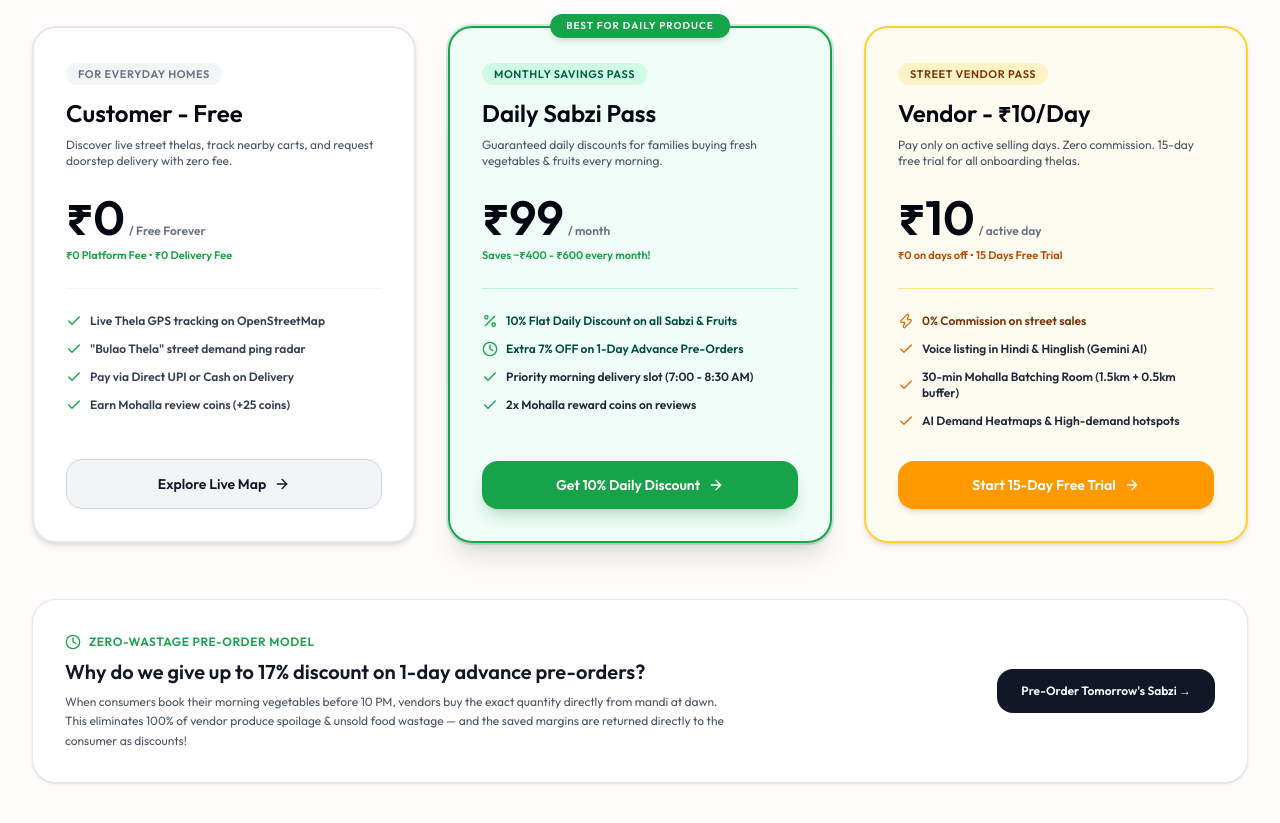
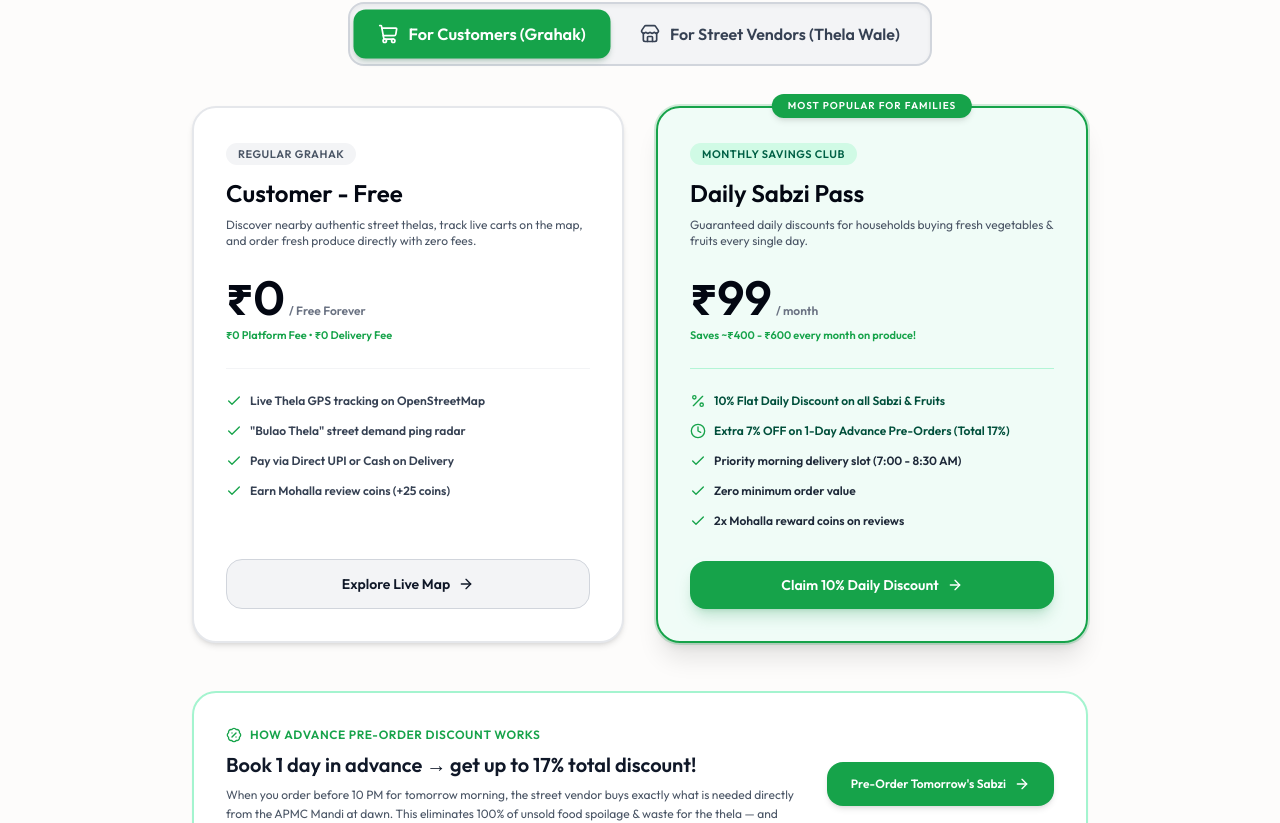
Before and after one commit to anurag-maurya-ece/gdghack, a Next.js app: page /pricing in a window 1280 px wide. Shown: the part 379-1202 px from the top of the page. Built offline with nearby package versions, Linux system fonts and the light colour scheme.

Commit message:
feat(pricing): add interactive tab toggle separating Customer and Vendor plans cleanly

```diff
--- a/app/pricing/page.jsx
+++ b/app/pricing/page.jsx
@@ -1,14 +1,27 @@
 "use client";
 
-import React from "react";
+import React, { useState } from "react";
 import Link from "next/link";
 import Navbar from "../../components/Navbar";
 import Footer from "../../components/Footer";
-import { Sparkles, Check, ArrowRight, ShieldCheck, Clock, Zap, Percent } from "lucide-react";
+import {
+  Sparkles,
+  Check,
+  ArrowRight,
+  ShieldCheck,
+  Clock,
+  Zap,
+  Percent,
+  ShoppingCart,
+  Store,
+  BadgePercent,
+  TrendingUp,
+} from "lucide-react";
 import { useLanguage } from "../../context/LanguageContext";
 
 export default function PricingPage() {
   const { t } = useLanguage();
+  const [selectedRole, setSelectedRole] = useState("customer"); // 'customer' | 'vendor'
 
   return (
     <div className="bg-[#FDFCFB] text-gray-900 min-h-screen flex flex-col font-sans">
@@ -16,32 +29,63 @@
 
       <main className="flex-1 max-w-screen-xl mx-auto px-4 sm:px-6 lg:px-8 py-16 pt-28">
         {/* Header */}
-        <div className="mx-auto max-w-screen-md text-center mb-14">
+        <div className="mx-auto max-w-screen-md text-center mb-10">
           <div className="inline-flex items-center gap-2 px-3.5 py-1.5 rounded-full bg-emerald-100 border border-emerald-200 text-[#16A34A] text-xs font-black uppercase tracking-wider mb-3">
             <Sparkles className="w-3.5 h-3.5" />
             <span>Fair & Transparent Street Economics</span>
           </div>
           <h1 className="text-4xl sm:text-5xl font-black text-gray-950 tracking-tight leading-tight mb-4">
-            Affordable for Homes, <br />
-            <span className="text-[#16A34A]">Empowering for Vendors</span>
+            Clear Plans for <br />
+            <span className="text-[#16A34A]">Customers & Vendors</span>
           </h1>
           <p className="text-gray-600 text-base sm:text-lg max-w-2xl mx-auto leading-relaxed">
-            Zero hidden charges. No inflated delivery markups. Consumers get fresh doorstep savings, while street vendors pay a simple ₹10 daily pass only on active selling days.
+            Zero hidden charges. No inflated delivery markups. Customers get fresh doorstep savings, while street vendors pay a simple ₹10 daily pass only when they operate.
           </p>
+
+          {/* Interactive Role Switcher Toggle */}
+          <div className="mt-8 inline-flex p-1.5 rounded-2xl bg-gray-100 border-2 border-gray-300 shadow-inner gap-2">
+            <button
+              onClick={() => setSelectedRole("customer")}
+              className={`flex items-center gap-2.5 px-6 py-3 rounded-xl font-black text-sm sm:text-base transition-all duration-300 cursor-pointer ${
+                selectedRole === "customer"
+                  ? "bg-[#16A34A] text-white shadow-md shadow-green-900/20 scale-[1.02]"
+                  : "text-gray-700 hover:text-gray-900 hover:bg-gray-200/60"
+              }`}
+            >
+              <ShoppingCart className="w-5 h-5" />
+              <span>For Customers (Grahak)</span>
+            </button>
+
+            <button
+              onClick={() => setSelectedRole("vendor")}
+              className={`flex items-center gap-2.5 px-6 py-3 rounded-xl font-black text-sm sm:text-base transition-all duration-300 cursor-pointer ${
+                selectedRole === "vendor"
+                  ? "bg-amber-500 text-white shadow-md shadow-amber-900/20 scale-[1.02]"
+                  : "text-gray-700 hover:text-gray-900 hover:bg-gray-200/60"
+              }`}
+            >
+              <Store className="w-5 h-5" />
+              <span>For Street Vendors (Thela Wale)</span>
+            </button>
+          </div>
         </div>
 
-        {/* 3 Core Pricing Cards */}
-        <div className="grid grid-cols-1 md:grid-cols-3 gap-8 items-stretch">
+        {/* ========================================================================= */}
+        {/* 1. CUSTOMER PLANS VIEW (Selected when selectedRole === 'customer')       */}
+        {/* ========================================================================= */}
+        {selectedRole === "customer" && (
+          <div className="space-y-12 animate-fadeIn">
+            <div className="grid grid-cols-1 md:grid-cols-2 gap-8 max-w-4xl mx-auto items-stretch">
 
-          {/* Card 1: Consumer Free Tier */}
+              {/* Customer Plan 1: Free Forever */}
               <div className="flex flex-col p-8 bg-white rounded-3xl border-2 border-gray-200 shadow-md justify-between hover:border-gray-400 transition-all">
                 <div>
-              <span className="text-[11px] font-black uppercase tracking-wider text-gray-500 bg-gray-100 px-3 py-1 rounded-full">
-                For Everyday Homes
+                  <span className="text-[11px] font-black uppercase tracking-wider text-gray-600 bg-gray-100 px-3 py-1 rounded-full">
+                    Regular Grahak
                   </span>
                   <h3 className="mt-3 mb-2 text-2xl font-black text-gray-950">Customer - Free</h3>
                   <p className="text-xs text-gray-600 font-medium mb-6">
-                Discover live street thelas, track nearby carts, and request doorstep delivery with zero fee.
+                    Discover nearby authentic street thelas, track live carts on the map, and order fresh produce directly with zero fees.
                   </p>
 
                   <div className="my-6 pb-6 border-b border-gray-100">
@@ -50,7 +94,7 @@
                     <p className="text-[11px] text-[#16A34A] font-extrabold mt-1">₹0 Platform Fee • ₹0 Delivery Fee</p>
                   </div>
 
-              <ul className="text-left text-xs font-bold text-gray-700 flex flex-col gap-3 mb-8">
+                  <ul className="text-left text-xs font-bold text-gray-700 flex flex-col gap-3.5 mb-8">
                     <li className="flex items-center gap-2">
                       <Check className="w-4 h-4 text-[#16A34A] shrink-0" />
                       <span>Live Thela GPS tracking on OpenStreetMap</span>
@@ -79,39 +123,43 @@
                 </Link>
               </div>
 
-          {/* Card 2: Consumer Daily Sabzi Savings Pass (Highlighted) */}
+              {/* Customer Plan 2: Daily Sabzi Savings Pass (Recommended) */}
               <div className="flex flex-col p-8 bg-emerald-50/70 rounded-3xl border-2 border-[#16A34A] shadow-xl justify-between relative ring-2 ring-[#16A34A]/20">
                 <div className="absolute -top-3.5 left-1/2 -translate-x-1/2 bg-[#16A34A] text-white text-[10px] font-black uppercase tracking-widest px-4 py-1 rounded-full shadow-md">
-              Best For Daily Produce
+                  Most Popular For Families
                 </div>
 
                 <div>
                   <span className="text-[11px] font-black uppercase tracking-wider text-emerald-800 bg-emerald-100 px-3 py-1 rounded-full">
-                Monthly Savings Pass
+                    Monthly Savings Club
                   </span>
                   <h3 className="mt-3 mb-2 text-2xl font-black text-gray-950">Daily Sabzi Pass</h3>
                   <p className="text-xs text-gray-600 font-medium mb-6">
-                Guaranteed daily discounts for families buying fresh vegetables & fruits every morning.
+                    Guaranteed daily discounts for households buying fresh vegetables & fruits every single day.
                   </p>
 
                   <div className="my-6 pb-6 border-b border-emerald-200/80">
                     <span className="text-5xl font-black text-gray-950">₹99</span>
                     <span className="text-xs text-gray-500 font-bold ml-1">/ month</span>
-                <p className="text-[11px] text-[#16A34A] font-black mt-1">Saves ~₹400 - ₹600 every month!</p>
+                    <p className="text-[11px] text-[#16A34A] font-black mt-1">Saves ~₹400 - ₹600 every month on produce!</p>
                   </div>
 
-              <ul className="text-left text-xs font-bold text-gray-800 flex flex-col gap-3 mb-8">
+                  <ul className="text-left text-xs font-bold text-gray-800 flex flex-col gap-3.5 mb-8">
                     <li className="flex items-center gap-2 text-emerald-900 font-black">
                       <Percent className="w-4 h-4 text-[#16A34A] shrink-0" />
                       <span>10% Flat Daily Discount on all Sabzi & Fruits</span>
                     </li>
                     <li className="flex items-center gap-2 text-emerald-900 font-black">
                       <Clock className="w-4 h-4 text-[#16A34A] shrink-0" />
-                  <span>Extra 7% OFF on 1-Day Advance Pre-Orders</span>
+                      <span>Extra 7% OFF on 1-Day Advance Pre-Orders (Total 17%)</span>
                     </li>
                     <li className="flex items-center gap-2">
                       <Check className="w-4 h-4 text-[#16A34A] shrink-0" />
                       <span>Priority morning delivery slot (7:00 - 8:30 AM)</span>
+                    </li>
+                    <li className="flex items-center gap-2">
+                      <Check className="w-4 h-4 text-[#16A34A] shrink-0" />
+                      <span>Zero minimum order value</span>
                     </li>
                     <li className="flex items-center gap-2">
                       <Check className="w-4 h-4 text-[#16A34A] shrink-0" />
@@ -124,80 +172,158 @@
                   href="/customer"
                   className="w-full text-center text-sm font-black bg-[#16A34A] hover:bg-[#15803D] text-white py-3.5 rounded-2xl shadow-lg shadow-green-700/20 transition-all flex items-center justify-center gap-2 cursor-pointer"
                 >
-              <span>Get 10% Daily Discount</span>
+                  <span>Claim 10% Daily Discount</span>
                   <ArrowRight className="w-4 h-4" />
                 </Link>
               </div>
 
-          {/* Card 3: Vendor Daily Sachet Pass */}
-          <div className="flex flex-col p-8 bg-amber-50/60 rounded-3xl border-2 border-amber-300 shadow-md justify-between hover:border-amber-500 transition-all">
+            </div>
+
+            {/* Advance Pre-Order Feature Banner */}
+            <div className="max-w-4xl mx-auto p-6 sm:p-8 bg-white border-2 border-emerald-200 rounded-3xl shadow-xs flex flex-col md:flex-row items-center justify-between gap-6">
+              <div className="space-y-1.5 max-w-xl">
+                <div className="inline-flex items-center gap-2 text-xs font-black text-[#16A34A] uppercase tracking-wider">
+                  <BadgePercent className="w-4 h-4" />
+                  <span>How Advance Pre-Order Discount Works</span>
+                </div>
+                <h4 className="text-xl font-black text-gray-900">
+                  Book 1 day in advance &rarr; get up to 17% total discount!
+                </h4>
+                <p className="text-xs text-gray-600 leading-relaxed font-medium">
+                  When you order before 10 PM for tomorrow morning, the street vendor buys exactly what is needed directly from the APMC Mandi at dawn. This eliminates 100% of unsold food spoilage & waste for the thela — and that exact saved margin is given to you as a discount!
+                </p>
+              </div>
+              <Link
+                href="/customer"
+                className="px-6 py-3.5 bg-[#16A34A] hover:bg-[#15803D] text-white text-xs font-black rounded-2xl shrink-0 shadow-md transition-all flex items-center gap-2"
+              >
+                <span>Pre-Order Tomorrow&apos;s Sabzi</span>
+                <ArrowRight className="w-4 h-4" />
+              </Link>
+            </div>
+          </div>
+        )}
+
+        {/* ========================================================================= */}
+        {/* 2. VENDOR PLANS VIEW (Selected when selectedRole === 'vendor')           */}
+        {/* ========================================================================= */}
+        {selectedRole === "vendor" && (
+          <div className="space-y-12 animate-fadeIn">
+            <div className="grid grid-cols-1 md:grid-cols-2 gap-8 max-w-4xl mx-auto items-stretch">
+
+              {/* Vendor Plan 1: ₹10 Daily Sachet Pass */}
+              <div className="flex flex-col p-8 bg-amber-50/70 rounded-3xl border-2 border-amber-400 shadow-xl justify-between relative ring-2 ring-amber-400/20">
+                <div className="absolute -top-3.5 left-1/2 -translate-x-1/2 bg-amber-500 text-white text-[10px] font-black uppercase tracking-widest px-4 py-1 rounded-full shadow-md">
+                  Simple Sachet Model
+                </div>
+
                 <div>
                   <span className="text-[11px] font-black uppercase tracking-wider text-amber-900 bg-amber-100 px-3 py-1 rounded-full">
-                Street Vendor Pass
+                    Active Day Pass
                   </span>
-              <h3 className="mt-3 mb-2 text-2xl font-black text-gray-950">Vendor - ₹10/Day</h3>
+                  <h3 className="mt-3 mb-2 text-2xl font-black text-gray-950">Daily &quot;Thela ON&quot; Pass</h3>
                   <p className="text-xs text-gray-600 font-medium mb-6">
-                Pay only on active selling days. Zero commission. 15-day free trial for all onboarding thelas.
+                    Pay only when you operate your cart. No monthly lock-in. No commission on your sales.
                   </p>
 
                   <div className="my-6 pb-6 border-b border-amber-200">
                     <span className="text-5xl font-black text-gray-950">₹10</span>
                     <span className="text-xs text-gray-500 font-bold ml-1">/ active day</span>
-                <p className="text-[11px] text-amber-700 font-extrabold mt-1">₹0 on days off • 15 Days Free Trial</p>
+                    <p className="text-[11px] text-amber-800 font-black mt-1">₹0 on days off • 15 Days 100% Free Trial</p>
                   </div>
 
-              <ul className="text-left text-xs font-bold text-gray-800 flex flex-col gap-3 mb-8">
-                <li className="flex items-center gap-2 font-black text-amber-900">
+                  <ul className="text-left text-xs font-bold text-gray-800 flex flex-col gap-3.5 mb-8">
+                    <li className="flex items-center gap-2 text-amber-950 font-black">
                       <Zap className="w-4 h-4 text-amber-600 shrink-0" />
-                  <span>0% Commission on street sales</span>
+                      <span>0% Commission on all street sales</span>
                     </li>
                     <li className="flex items-center gap-2">
                       <Check className="w-4 h-4 text-amber-600 shrink-0" />
-                  <span>Voice listing in Hindi & Hinglish (Gemini AI)</span>
+                      <span>Voice product listing in Hindi / Hinglish (Gemini AI)</span>
                     </li>
                     <li className="flex items-center gap-2">
                       <Check className="w-4 h-4 text-amber-600 shrink-0" />
-                  <span>30-min Mohalla Batching Room (1.5km + 0.5km buffer)</span>
+                      <span>30-min Mohalla Batching Room (1.5km core + 0.5km buffer)</span>
                     </li>
                     <li className="flex items-center gap-2">
                       <Check className="w-4 h-4 text-amber-600 shrink-0" />
-                  <span>AI Demand Heatmaps & High-demand hotspots</span>
+                      <span>Live OpenStreetMap cart tracking & customer ping radar</span>
+                    </li>
+                    <li className="flex items-center gap-2">
+                      <Check className="w-4 h-4 text-amber-600 shrink-0" />
+                      <span>Instant Direct UPI settlement to your bank</span>
                     </li>
                   </ul>
                 </div>
 
                 <Link
                   href="/Vendorlogin"
-              className="w-full text-center text-sm font-black bg-amber-500 hover:bg-amber-600 text-white py-3.5 rounded-2xl shadow-md transition-all flex items-center justify-center gap-2"
+                  className="w-full text-center text-sm font-black bg-amber-500 hover:bg-amber-600 text-white py-3.5 rounded-2xl shadow-lg shadow-amber-500/20 transition-all flex items-center justify-center gap-2 cursor-pointer"
                 >
                   <span>Start 15-Day Free Trial</span>
                   <ArrowRight className="w-4 h-4" />
                 </Link>
               </div>
 
+              {/* Vendor Plan 2: B2B Mandi Wholesale Partnership */}
+              <div className="flex flex-col p-8 bg-white rounded-3xl border-2 border-gray-200 shadow-md justify-between hover:border-gray-400 transition-all">
+                <div>
+                  <span className="text-[11px] font-black uppercase tracking-wider text-purple-900 bg-purple-100 px-3 py-1 rounded-full">
+                    Wholesale Aggregation
+                  </span>
+                  <h3 className="mt-3 mb-2 text-2xl font-black text-gray-950">B2B Mandi Supply</h3>
+                  <p className="text-xs text-gray-600 font-medium mb-6">
+                    Bulk-procured fresh produce delivered directly to your thela at dawn. Cheaper than local retail mandis.
+                  </p>
+
+                  <div className="my-6 pb-6 border-b border-gray-100">
+                    <span className="text-5xl font-black text-gray-950">5% OFF</span>
+                    <span className="text-xs text-gray-500 font-bold ml-1">below retail mandi rates</span>
+                    <p className="text-[11px] text-purple-700 font-extrabold mt-1">Free delivery to your morning location</p>
                   </div>
 
-        {/* Feature Highlight: Advance Pre-Order Savings */}
-        <div className="mt-14 p-6 sm:p-8 bg-white border border-gray-200 rounded-3xl shadow-sm flex flex-col md:flex-row items-center justify-between gap-6">
-          <div className="space-y-1.5 max-w-2xl">
-            <div className="inline-flex items-center gap-2 text-xs font-black text-[#16A34A] uppercase tracking-wider">
-              <Clock className="w-4 h-4" />
-              <span>Zero-Wastage Pre-Order Model</span>
+                  <ul className="text-left text-xs font-bold text-gray-700 flex flex-col gap-3.5 mb-8">
+                    <li className="flex items-center gap-2">
+                      <Check className="w-4 h-4 text-purple-600 shrink-0" />
+                      <span>Direct APMC Mandi bulk purchasing</span>
+                    </li>
+                    <li className="flex items-center gap-2">
+                      <Check className="w-4 h-4 text-purple-600 shrink-0" />
+                      <span>Zero transit time: Fresh crates at 5:00 AM</span>
+                    </li>
+                    <li className="flex items-center gap-2">
+                      <Check className="w-4 h-4 text-purple-600 shrink-0" />
+                      <span>Based on advance pre-order booking demand</span>
+                    </li>
+                    <li className="flex items-center gap-2">
+                      <Check className="w-4 h-4 text-purple-600 shrink-0" />
+                      <span>Eligible for PM SVANidhi micro-working capital loans</span>
+                    </li>
+                  </ul>
                 </div>
-            <h4 className="text-xl font-black text-gray-900">
-              Why do we give up to 17% discount on 1-day advance pre-orders?
+
+                <Link
+                  href="/Vendorlogin"
+                  className="w-full text-center text-sm font-black bg-purple-50 hover:bg-purple-100 text-purple-950 py-3.5 rounded-2xl border border-purple-200 transition-all flex items-center justify-center gap-2"
+                >
+                  <span>Learn Mandi Partnership</span>
+                  <ArrowRight className="w-4 h-4" />
+                </Link>
+              </div>
+
+            </div>
+
+            {/* Vendor FAQ / Trust Callout */}
+            <div className="max-w-4xl mx-auto p-6 sm:p-8 bg-amber-50/50 border border-amber-200 rounded-3xl shadow-xs">
+              <h4 className="text-lg font-black text-gray-900 mb-2">
+                Why ₹10/day instead of a monthly fee?
               </h4>
-            <p className="text-xs text-gray-600 leading-relaxed font-medium">
-              When consumers book their morning vegetables before 10 PM, vendors buy the exact quantity directly from mandi at dawn. This eliminates 100% of vendor produce spoilage & unsold food wastage — and the saved margins are returned directly to the consumer as discounts!
+              <p className="text-xs text-gray-700 leading-relaxed font-medium">
+                Street vendors operate with daily cash-flows. If it rains or a vendor takes a day off, paying a fixed monthly fee is unfair. With our ₹10/day pass, if your thela is OFF, you pay ₹0. When you turn your thela ON, just one single customer order easily earns you ₹40-50 in profit, making the ₹10 pass instantly 4x profitable on day 1!
               </p>
             </div>
-          <Link
-            href="/customer"
-            className="px-6 py-3.5 bg-gray-900 hover:bg-black text-white text-xs font-black rounded-2xl shrink-0 transition-all"
-          >
-            Pre-Order Tomorrow&apos;s Sabzi &rarr;
-          </Link>
           </div>
+        )}
       </main>
 
       <Footer />
```
Lines whose indentation alone changed are shown as unchanged.
